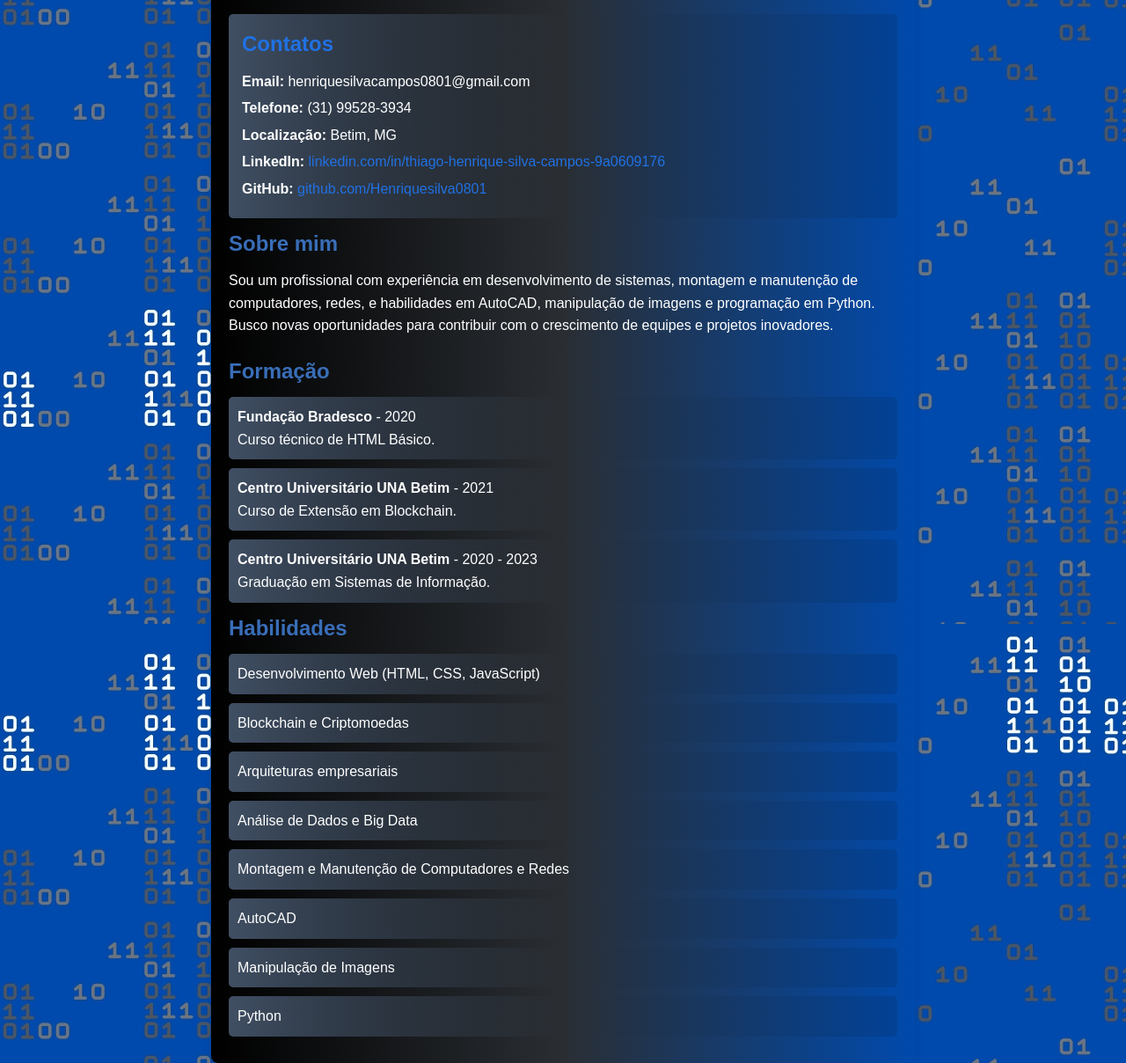
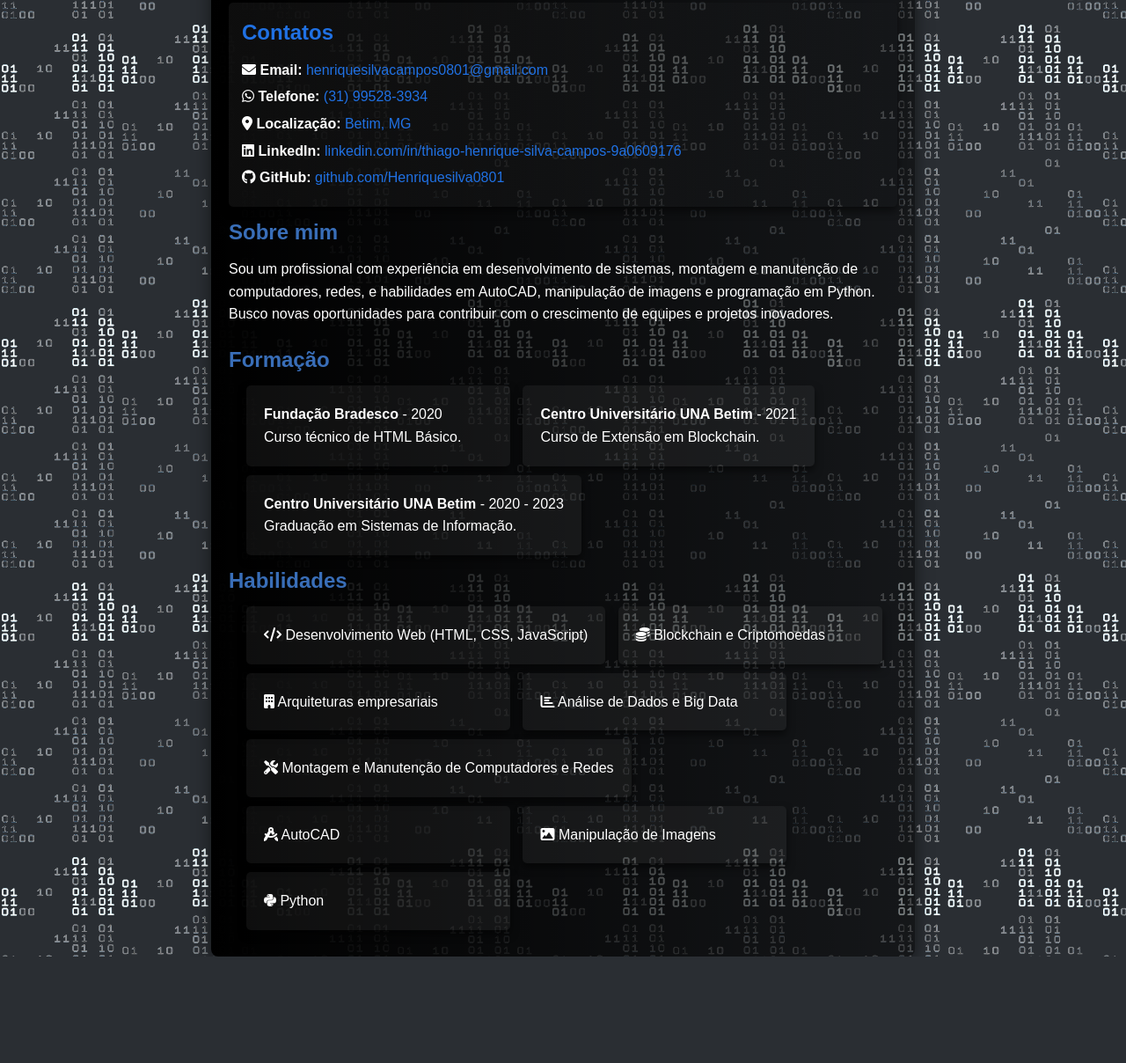
Before and after one commit to Henriquesilva0801/Webcuriculo, a plain HTML site: page index.html in a window 1280 px wide. Shown: the part 291-1499 px from the top of the page at 88% size. After the commit the page ends 1378 px from the top, so only its background shows below. Drawn offline with Linux system fonts and the light colour scheme.

Commit message:
atualização

```diff
--- a/assetes/style.css
+++ b/assetes/style.css
@@ -1,6 +1,6 @@
 /* Variáveis para paleta de cores */
 :root {
-    --color-primary: #396EB8;
+    --color-primary:  #396EB8;
     --color-secondary: #43628E;
     --color-accent: #2071E3;
     --color-background: #2A2E33;
@@ -20,8 +20,7 @@
 /* Definindo corpo */
 body {
     font-family: Arial, sans-serif;
-    background-image: url(img/2.jpg);
-    background-repeat: repeat;
+    background-image: url(img/3.png);
     background-color: var(--color-background);
     color: var(--color-text);
     line-height: 1.6;
@@ -31,11 +30,12 @@ body {
 .container {
     max-width: 800px;
     margin: auto;
-    margin-top: 2%;
-    background: linear-gradient(90deg, black, var(--color-background),var(--color-degrade)); /* Gradiente com a nova cor */
+    margin-top: 1%;
+    background: linear-gradient(90deg, black, rgba(0, 0, 0, 0.5));
+    /* background: linear-gradient(90deg, black, var(--color-background),var(--color-degrade));  */
     padding: 20px;
     border-radius: 8px;
-    box-shadow: 0 0 10px rgba(0, 0, 0, 0.1);
+    box-shadow: 0px 5px 20px rgba(0, 0, 0, 0.5);
 }
 
 /* Estilos do cabeçalho */
@@ -52,10 +52,12 @@ header h1 {
 
 /* Seção de contatos */
 .contact-info {
-    background-image: linear-gradient(90deg, var(--color-subsection-bg), transparent, rgba(0, 0, 0, 0.1));
+    background: linear-gradient(90deg, rgba(125, 125, 125, 0.1),transparent );
+    /* background-image:  linear-gradient(90deg, var(--color-subsection-bg), transparent, rgba(0, 0, 0, 0.1)); */
     padding: 15px;
     border-radius: 5px;
     margin-bottom: 10px;
+    box-shadow: 0px 5px 10px rgba(0, 0, 0, 0.5);
 }
 
 .contact-info h2 {
@@ -95,13 +97,20 @@ section h2 {
 
 section ul {
     list-style-type: none;
+    margin-left: 20px;
 }
 
 section ul li {
-    background-image: linear-gradient(90deg, var(--color-subsection-bg), transparent, rgba(0, 0, 0, 0.1));
-    padding: 10px;
+    display: inline-block;
+    min-width: 300px;
+    background-color: rgba(125, 125, 125, 0.1);
+    /* background-image: linear-gradient(90deg, var(--color-subsection-bg), transparent, rgba(0, 0, 0, 0.1)); */
+    padding: 20px;
     border-radius: 5px;
     margin-bottom: 10px;
+    margin-right: 10px;
+
+    box-shadow: 0px 5px 10px rgba(0, 0, 0, 0.5);
 }
 
 /* Estilos para a foto de perfil */
--- a/index.html
+++ b/index.html
@@ -4,7 +4,9 @@
     <meta charset="UTF-8">
     <meta name="viewport" content="width=device-width, initial-scale=1.0">
     <title>Currículo - Thiago Henrique Silva Campos</title>
+    <link rel="shortcut icon" href="assetes/img/favicon.ico" type="image/x-icon">
     <link rel="stylesheet" href="assetes/style.css">
+    <link rel="stylesheet" href="https://cdnjs.cloudflare.com/ajax/libs/font-awesome/6.0.0-beta3/css/all.min.css">
 </head>
 <body>
 
@@ -18,11 +20,11 @@
 
         <section class="contact-info">
             <h2>Contatos</h2>
-            <p><strong>Email:</strong> henriquesilvacampos0801@gmail.com</p>
-            <p><strong>Telefone:</strong> (31) 99528-3934</p>
-            <p><strong>Localização:</strong> Betim, MG</p>
-            <p><strong>LinkedIn:</strong> <a href="https://www.linkedin.com/in/thiago-henrique-silva-campos-9a0609176" target="_blank">linkedin.com/in/thiago-henrique-silva-campos-9a0609176</a></p>
-            <p><strong>GitHub:</strong> <a href="https://github.com/Henriquesilva0801" target="_blank">github.com/Henriquesilva0801</a></p>
+            <p><i class="fas fa-envelope"></i> <strong>Email:</strong> <a href="mailto:henriquesilvacampos0801@gmail.com">henriquesilvacampos0801@gmail.com</a></p>
+            <p><i class="fab fa-whatsapp"></i> <strong>Telefone:</strong> <a href="https://wa.me/qr/5ZPOCXUURGMGO1" target="_blank">(31) 99528-3934</a></p>
+            <p><i class="fas fa-map-marker-alt"></i> <strong>Localização:</strong> <a href="https://www.google.com/maps/place/Betim,+MG/@-19.9420321,-44.3571152,65314m/data=!3m2!1e3!4b1!4m6!3m5!1s0xa6c24a5fb01f9b:0xdae51d9facff118f!8m2!3d-19.9697308!4d-44.2032108!16zL20vMGY5MnY0?entry=ttu&g_ep=EgoyMDI0MTAwNy4xIKXMDSoASAFQAw%3D%3D" target="_blank">Betim, MG</a></p>
+            <p><i class="fab fa-linkedin"></i> <strong>LinkedIn:</strong> <a href="https://www.linkedin.com/in/thiago-henrique-silva-campos-9a0609176" target="_blank">linkedin.com/in/thiago-henrique-silva-campos-9a0609176</a></p>
+            <p><i class="fab fa-github"></i> <strong>GitHub:</strong> <a href="https://github.com/Henriquesilva0801" target="_blank">github.com/Henriquesilva0801</a></p>
         </section>
 
         <section class="about">
@@ -42,14 +44,14 @@
         <section class="skills">
             <h2>Habilidades</h2>
             <ul>
-                <li>Desenvolvimento Web (HTML, CSS, JavaScript)</li>
-                <li>Blockchain e Criptomoedas</li>
-                <li>Arquiteturas empresariais</li>
-                <li>Análise de Dados e Big Data</li>
-                <li>Montagem e Manutenção de Computadores e Redes</li>
-                <li>AutoCAD</li>
-                <li>Manipulação de Imagens</li>
-                <li>Python</li>
+                <li><i class="fas fa-code"></i> Desenvolvimento Web (HTML, CSS, JavaScript)</li>
+                <li><i class="fas fa-coins"></i> Blockchain e Criptomoedas</li>
+                <li><i class="fas fa-building"></i> Arquiteturas empresariais</li>
+                <li><i class="fas fa-chart-bar"></i> Análise de Dados e Big Data</li>
+                <li><i class="fas fa-tools"></i> Montagem e Manutenção de Computadores e Redes</li>
+                <li><i class="fas fa-drafting-compass"></i> AutoCAD</li>
+                <li><i class="fas fa-image"></i> Manipulação de Imagens</li>
+                <li><i class="fab fa-python"></i> Python</li>
             </ul>
         </section>
     </div>
```
Also changed, not shown: assetes/img/3.png (added), assetes/img/favicon.ico (added), 1 other file.
